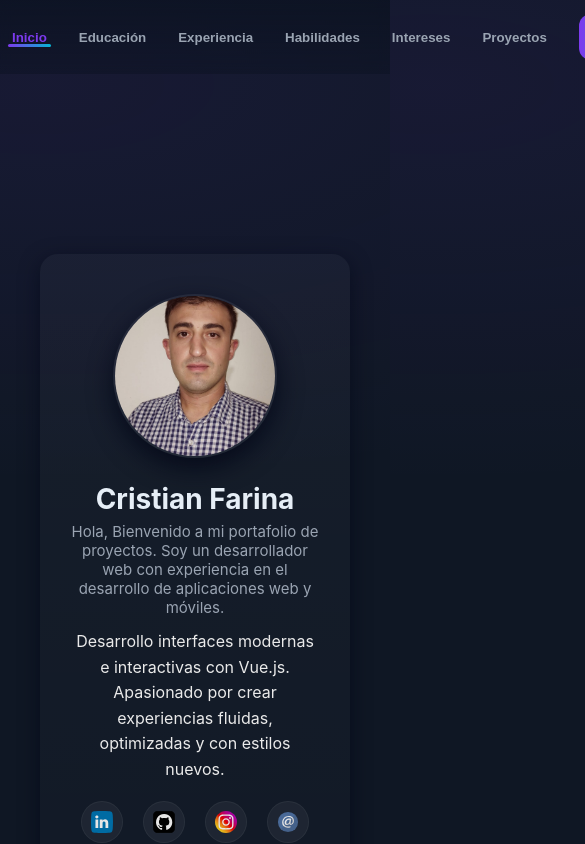
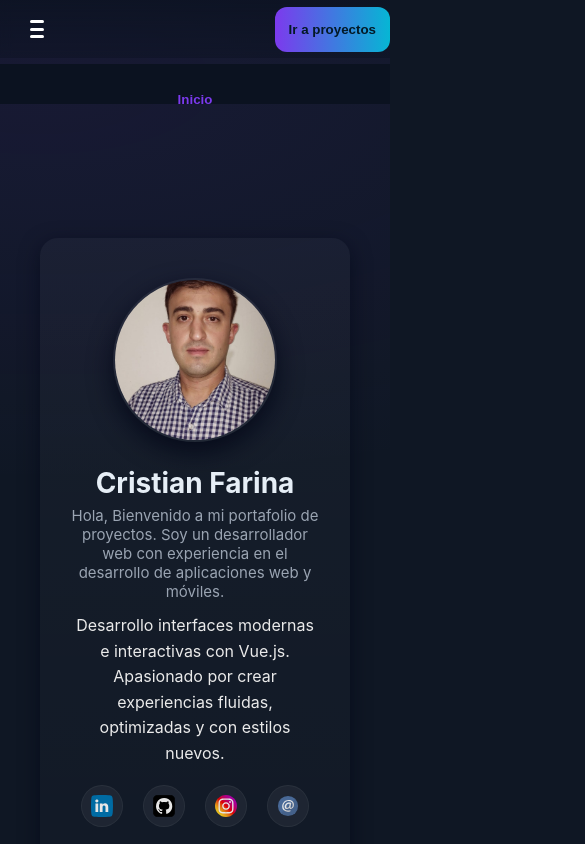
Before and after one commit to Criss0001/Portafolio-Cristian, a Vue app: page / in a window 390 px wide. Shown: the top 844 px of the page, 585 px wide, since content can reach past the window. Built offline with nearby package versions, Linux system fonts and the light colour scheme; the HTML template or start-up script is replaced by a standard one.

Commit message:
cambios en navbar puse hamburguesa para movil

```diff
--- a/src/componentes/NavBar.vue
+++ b/src/componentes/NavBar.vue
@@ -1,18 +1,21 @@
 <script setup>
 import { ref, onMounted } from "vue";
+
 const props = defineProps({ links: Array });
 const active = ref(props.links?.[0]?.id || "datos");
+const menuAbierto = ref(false);
 
 function goTo(id, e) {
-  // click ripple animation
   ripple(e);
   const el = document.getElementById(id);
   if (el) el.scrollIntoView({ behavior: "smooth", block: "start" });
+  menuAbierto.value = false; // cierra menú en móvil
 }
 
 function scrollTo(id) {
   const el = document.getElementById(id);
   if (el) el.scrollIntoView({ behavior: "smooth", block: "start" });
+  menuAbierto.value = false;
 }
 
 function ripple(e) {
@@ -28,14 +31,11 @@ function ripple(e) {
 }
 
 onMounted(() => {
-  // IntersectionObserver to update active link
   const sections = props.links.map((l) => document.getElementById(l.id)).filter(Boolean);
   const obs = new IntersectionObserver(
     (entries) => {
       entries.forEach((entry) => {
-        if (entry.isIntersecting) {
-          active.value = entry.target.id;
-        }
+        if (entry.isIntersecting) active.value = entry.target.id;
       });
     },
     { threshold: 0.6 }
@@ -46,19 +46,27 @@ onMounted(() => {
 
 <template>
   <nav class="nav">
+    <div class="nav__container">
+      <!-- 🔹 Botón Hamburguesa (solo móvil) -->
+      <button class="nav__toggle" @click="menuAbierto = !menuAbierto">
+        <span :class="['bar', { active: menuAbierto }]"></span>
+        <span :class="['bar', { active: menuAbierto }]"></span>
+        <span :class="['bar', { active: menuAbierto }]"></span>
+      </button>
 
-    <ul class="nav__list">
+      <!-- 🔹 Links -->
+      <ul :class="['nav__list', { open: menuAbierto }]">
         <li v-for="link in links" :key="link.id" class="nav__item">
           <button
             :class="['nav__link', { 'is-active': active === link.id }]"
             @click="goTo(link.id, $event)"
           >
             {{ link.label }}
-          <span class="nav__underline" ></span>
+            <span class="nav__underline"></span>
           </button>
         </li>
       </ul>
-
+    </div>
       <button class="nav__cta" @click="scrollTo('proyectos')">Ir a proyectos</button>
   </nav>
 </template>
@@ -68,46 +76,92 @@ onMounted(() => {
   display: flex;
   align-items: center;
   justify-content: space-between;
-  gap: 20px;
-  padding: 14px 0;
+  gap: 10px;
+  padding: 5px 0;
   position: top;
   top: 0;
   background: linear-gradient(180deg, rgba(11, 18, 32, 0.7), rgba(11, 18, 32, 0.4));
   backdrop-filter: blur(6px);
   z-index: 40;
 }
+
+.nav__container {
+  display: flex;
+  justify-content: space-between;
+  align-items: center;
+  padding: 14px 24px;
+}
+
 .nav__brand {
-  font-weight: 700;
-  letter-spacing: 0.6px;
+  font-weight: 800;
+  font-size: 1.4rem;
+  color: var(--accent, #00c6ff);
 }
+
+/* 🔹 Botón Hamburguesa */
+.nav__toggle {
+  display: none;
+  flex-direction: column;
+  justify-content: space-between;
+  width: 26px;
+  height: 20px;
+  background: none;
+  border: none;
+  cursor: pointer;
+}
+
+.bar {
+  width: 100%;
+  height: 3px;
+  background: #fff;
+  border-radius: 3px;
+  transition: all 0.3s ease;
+}
+
+.bar.active:nth-child(1) {
+  transform: rotate(45deg) translateY(8px);
+}
+.bar.active:nth-child(2) {
+  opacity: 0;
+}
+.bar.active:nth-child(3) {
+  transform: rotate(-45deg) translateY(-8px);
+}
+
+/* 🔹 Lista de navegación */
 .nav__list {
   display: flex;
-  gap: 8px;
   align-items: center;
+  gap: 14px;
   list-style: none;
   margin: 0;
   padding: 0;
 }
+
 .nav__item {
   position: relative;
 }
+
 .nav__link {
   background: transparent;
-  border: 0;
+  border: none;
   padding: 8px 12px;
   border-radius: 8px;
-  color: var(--muted);
+  color: var(--muted, #cbd5e1);
   cursor: pointer;
   position: relative;
   overflow: hidden;
   font-weight: 600;
 }
+
 .nav__link:hover {
-  color: var(--accent);
+  color: var(--accent, #00c6ff);
 }
+
 .nav__link.is-active {
-  color: var(--accent);
+  color: var(--accent, #00c6ff);
 }
+
 .nav__underline {
   position: absolute;
   left: 8px;
@@ -117,25 +171,53 @@ onMounted(() => {
   bottom: 6px;
   opacity: 0;
   transform: scaleX(0);
-  background: linear-gradient(90deg, var(--accent), var(--accent-2));
+  background: linear-gradient(90deg, var(--accent), var(--accent-2, #0072ff));
   transition: all 0.28s ease;
 }
+
 .nav__link.is-active .nav__underline {
   opacity: 1;
   transform: scaleX(1);
 }
 
+/* 🔹 Botón CTA */
 .nav__cta {
   background: linear-gradient(90deg, var(--accent), var(--accent-2));
-  border: 0;
-  padding: 8px 14px;
+  border: 20px;
+  padding: 15px 14px;
   border-radius: 12px;
   color: #031926;
   font-weight: 700;
   cursor: pointer;
 }
 
-/* ripple */
+/* 🔹 Modo móvil */
+@media (max-width: 768px) {
+  .nav__toggle {
+    display: flex;
+  }
+
+  .nav__list {
+    position: absolute;
+    top: 64px;
+    left: 0;
+    width: 100%;
+    background: rgba(11, 18, 32, 0.95);
+    flex-direction: column;
+    align-items: center;
+    gap: 16px;
+    padding: 20px 0;
+    max-height: 0;
+    overflow: hidden;
+    transition: max-height 0.35s ease;
+  }
+
+  .nav__list.open {
+    max-height: 300px;
+  }
+}
+
+/* 🔹 Ripple Effect */
 .ripple {
   position: absolute;
   border-radius: 50%;
@@ -144,6 +226,7 @@ onMounted(() => {
   background: rgba(255, 255, 255, 0.15);
   pointer-events: none;
 }
+
 @keyframes r {
   to {
     transform: scale(2);
```
Also changed, not shown: src/assets/global.css (line endings or trailing spaces). Lines whose indentation alone changed are shown as unchanged.
